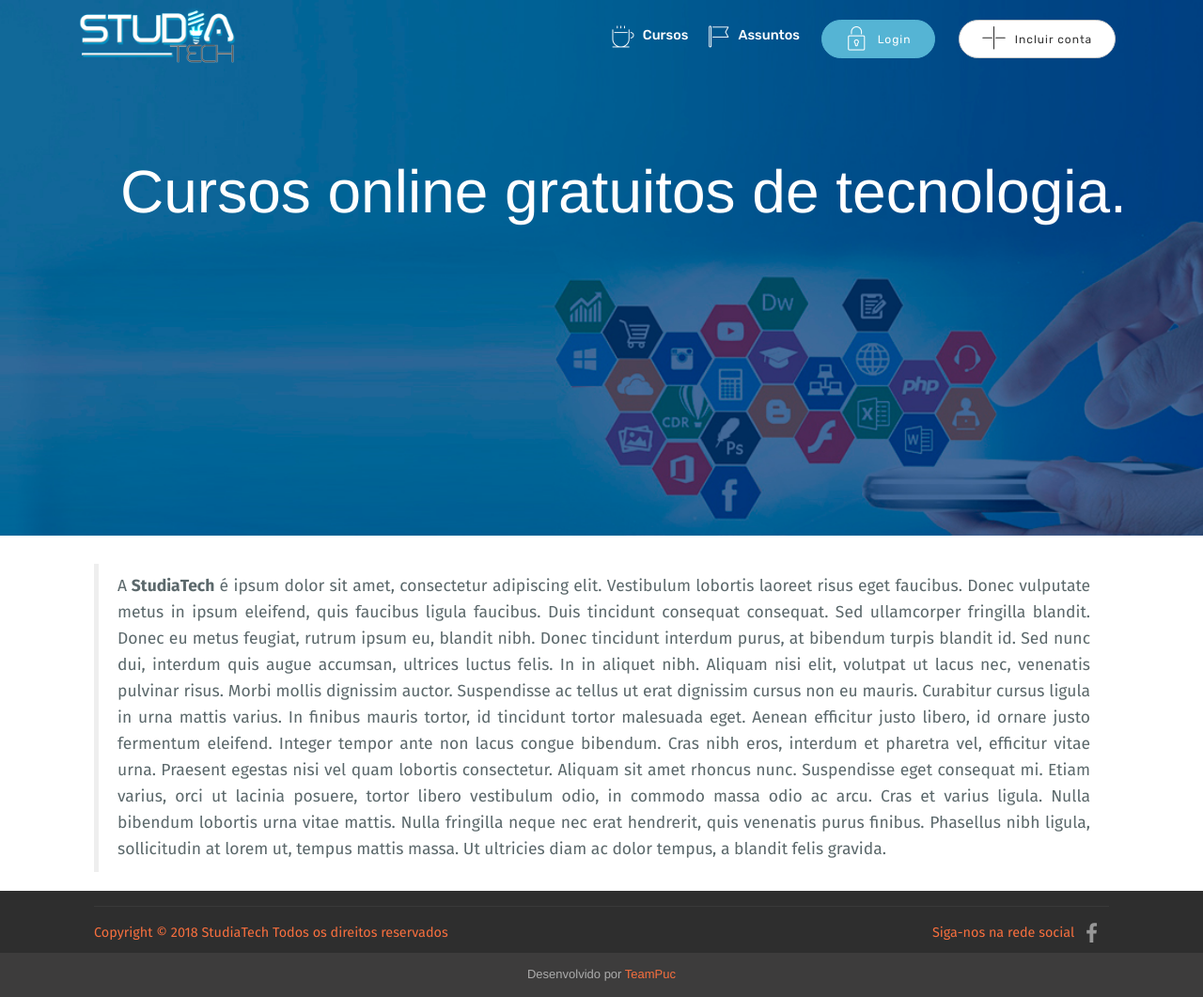
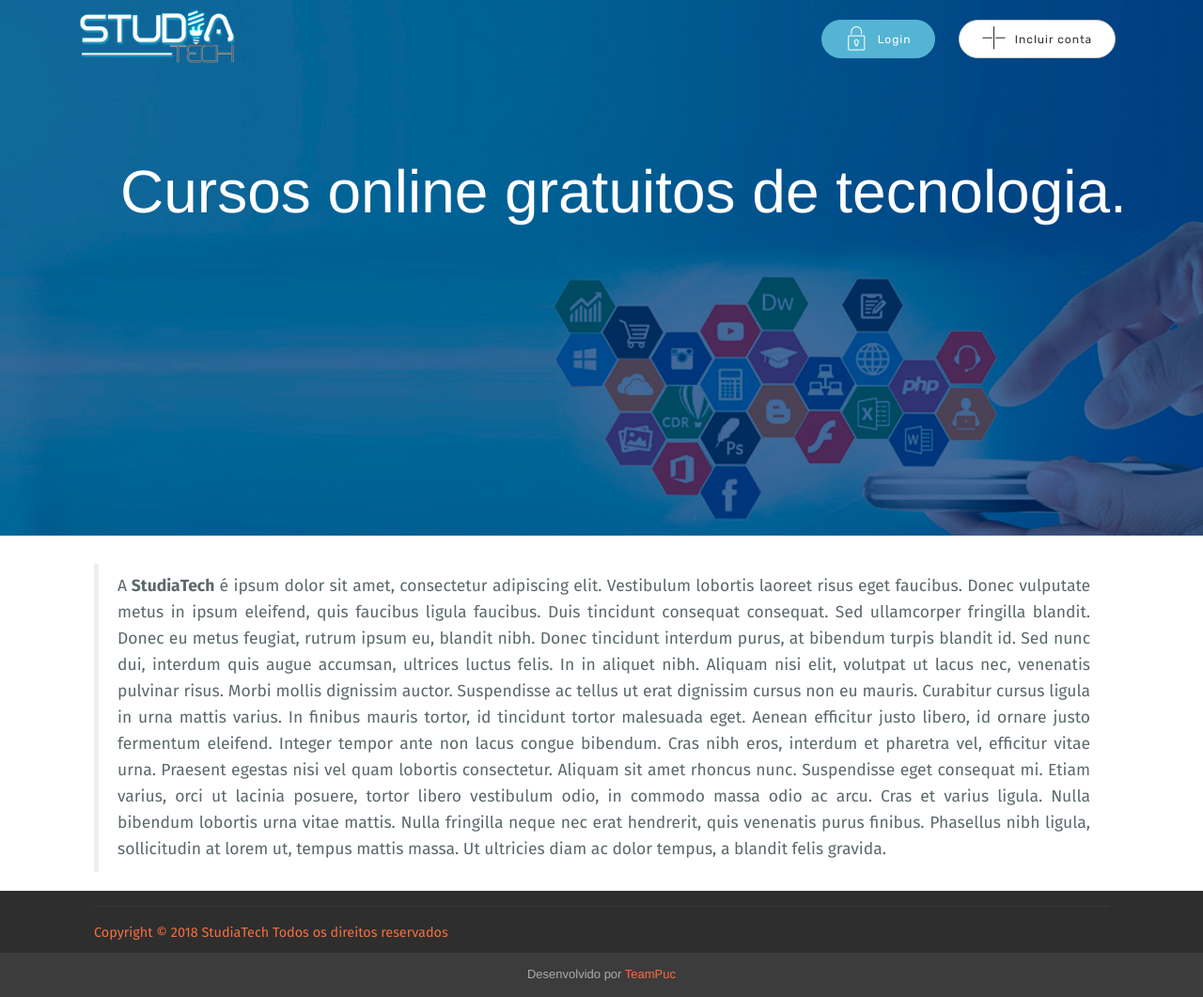
Before and after one commit to luiscrjr/Studia-Frontend, a plain HTML site: page index.html in a window 1280 px wide. Shown: the whole page at 94% size. Drawn offline with nearby package versions, Linux system fonts and the light colour scheme; files whose address does not match are found by name; a web font is replaced by a local one.

Commit message:
Retirada de redes sociais e menus antes do login

```diff
--- a/index.html
+++ b/index.html
@@ -138,12 +138,12 @@
             <div id="navbar" class="navbar-collapse collapse">
                 <ul class="navbar-nav nav-dropdown" data-app-modern-menu="true">
 
-                    <li class="nav-item">
+                    <!-- <li class="nav-item">
                         <a class="nav-link link text-secondary display-4" href="#"><span class="mbri-hot-cup mbr-iconfont mbr-iconfont-btn"></span>Cursos</a>
                     </li>
                     <li class="nav-item">
                         <a class="nav-link link text-secondary display-4" href="#"><span class="mbri-flag mbr-iconfont mbr-iconfont-btn"></span>Assuntos</a>
-                    </li>
+                    </li> -->
                     <!-- <li class="nav-item">
                         <a class="nav-link link text-secondary display-4" href="#form4-11"><span class="socicon socicon-mail mbr-iconfont mbr-iconfont-btn"></span>Contato</a>
                     </li>
@@ -262,16 +262,7 @@
                         </p>
                     </div>
                     <div class="col-md-6">
-                        <div class="social-list align-right">
-                            <p class="mbr-text mbr-fonts-style display-7">
-                                Siga-nos na rede social
-                            </p>
-                            <div class="soc-item">
-                                <a href="#" target="_blank">
-                                    <span class="mbr-iconfont mbr-iconfont-social socicon-facebook socicon"></span>
-                                </a>
-                            </div>
-                        </div>
+
                     </div>
                 </div>
             </div>
```
Also changed, not shown: assets/includes/foot.html (+1 -12 lines).
